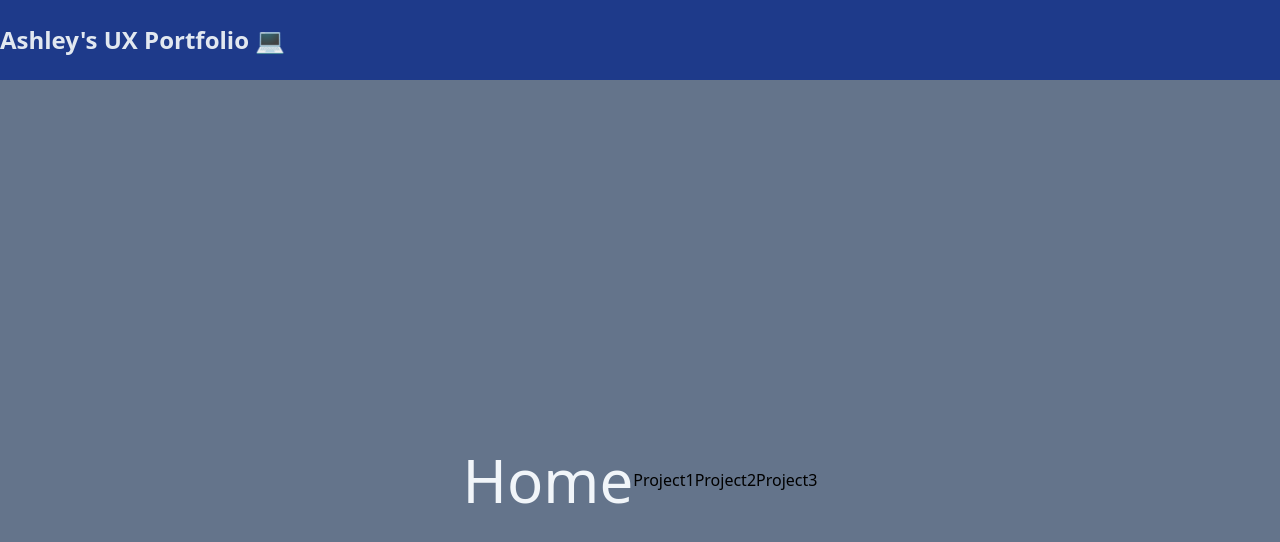
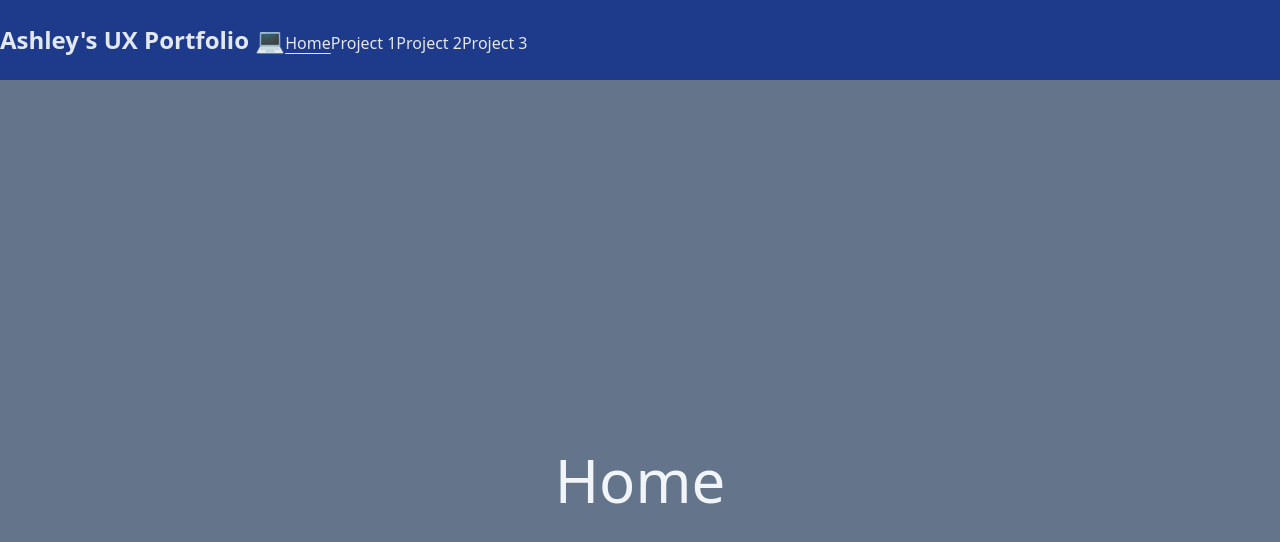
Before and after one commit to amirel15/uxportfolio, a Vue app: page / in a window 1280 px wide. Shown: the top 542 px of the page. Built offline with nearby package versions, Linux system fonts and the light colour scheme.

Commit message:
pages added with basic content and nav

```diff
--- a/src/components/NavMenu.vue
+++ b/src/components/NavMenu.vue
@@ -8,6 +8,10 @@ const brand = ref("Ashley's UX Portfolio 💻")
     <div class="wrapper">
       <div class="brand">
         <span class="brand-title"> {{ brand }}</span>
+        <RouterLink to="/">Home</RouterLink>
+        <RouterLink to="/project1">Project 1</RouterLink>
+        <RouterLink to="/project2">Project 2</RouterLink>
+        <RouterLink to="/project3">Project 3</RouterLink>
       </div>
     </div>
   </nav>
--- a/src/views/HomePage.vue
+++ b/src/views/HomePage.vue
@@ -8,8 +8,5 @@ const route = useRoute()
 <template>
   <main class="flex min-h-screen items-center justify-center">
     <h1 class="text-6xl font-thin text-slate-100">Home</h1>
-    <a href="https://www.figma.com/proto/l8V6cRlk60L8a3G67cxilV/Hospital-App-New?type=design&node-id=1-5&scaling=scale-down&page-id=0%3A1&starting-point-node-id=1%3A5">Project1</a>
-    <a href="https://xd.adobe.com/view/7fc72af6-924a-4514-8821-eda9b6afda2a-2a94/screen/62ab517b-027f-4130-99eb-40ade417f71b?fullscreen">Project2</a>
-    <a href="https://www.figma.com/proto/TWJBHuGDXQogNmww96Pmol/Lets-Make-Kids-Meals-HiFi?type=design&node-id=1-2&scaling=scale-down&page-id=0%3A1&starting-point-node-id=1%3A2">Project3</a>
   </main>
 </template>
--- /dev/null
+++ b/src/views/Project1.vue
@@ -0,0 +1,7 @@
+<template>
+    <h1 class="text-6xl font-thin text-slate-100">Project 1<br/>Mobile Hospital Application</h1>
+    <div class="parts">
+        <a href="https://www.figma.com/proto/Y6mbGJNuo8DbtlaYAbaGEV/Hospital-Staff-Scheduling-App?type=design&node-id=1-2&scaling=scale-down&page-id=0%3A1&starting-point-node-id=1%3A2">Low-Fidelity Prototype<br/></a>
+        <a href="https://www.figma.com/proto/l8V6cRlk60L8a3G67cxilV/Hospital-App-New?type=design&node-id=1-5&scaling=scale-down&page-id=0%3A1&starting-point-node-id=1%3A5">High-Fidelity Prototype<br/></a>
+    </div>
+</template>
--- /dev/null
+++ b/src/views/Project2.vue
@@ -0,0 +1,7 @@
+<template>
+    <h1 class="text-6xl font-thin text-slate-100">Project 2<br/>Finding Stores Application</h1>
+    <div class="parts">
+        <a href="https://xd.adobe.com/view/8b591360-2d68-49b0-a332-32be381ad0a9-de0a/screen/62ab517b-027f-4130-99eb-40ade417f71b?fullscreen">Low-Fidelity Prototype<br/></a>
+        <a href="https://xd.adobe.com/view/7fc72af6-924a-4514-8821-eda9b6afda2a-2a94/screen/62ab517b-027f-4130-99eb-40ade417f71b?fullscreen">High-Fidelity Prototype<br/></a>
+    </div>
+</template>
--- /dev/null
+++ b/src/views/Project3.vue
@@ -0,0 +1,7 @@
+<template>
+    <h1 class="text-6xl font-thin text-slate-100">Project 3<br/>Lets Make Kids Meals Web Application</h1>
+    <div class="parts">
+        <a href="https://www.figma.com/proto/yVF1h1JIAtRZD88EJyrqJk/Lets-Make-Kids-Meals-lofi?type=design&node-id=1-2&scaling=scale-down&page-id=0%3A1&starting-point-node-id=1%3A26">Low-Fidelity Prototype<br/></a>
+        <a href="https://www.figma.com/proto/TWJBHuGDXQogNmww96Pmol/Lets-Make-Kids-Meals-HiFi?type=design&node-id=1-2&scaling=scale-down&page-id=0%3A1&starting-point-node-id=1%3A2">High-Fidelity Prototype</a>
+    </div>
+</template>
```
